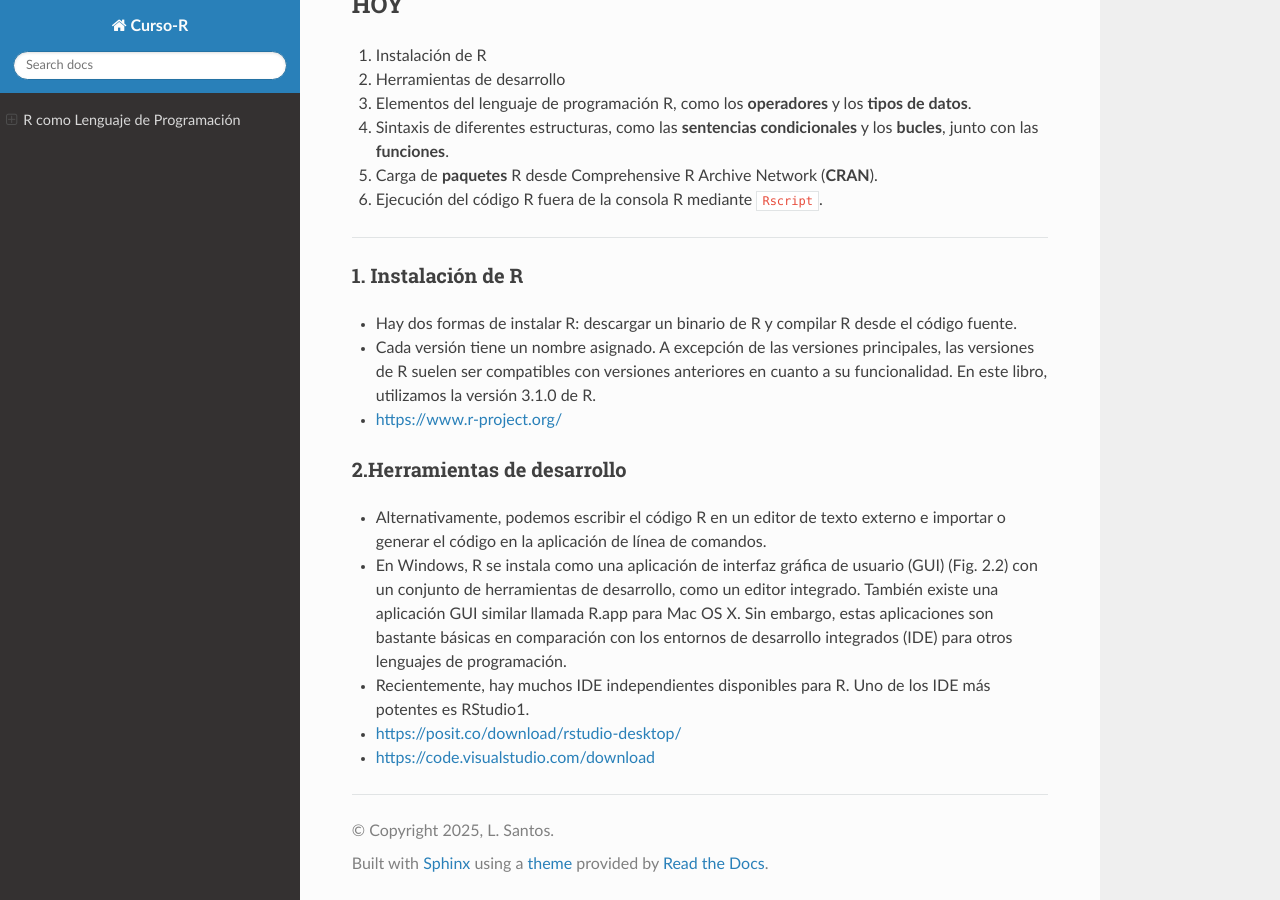
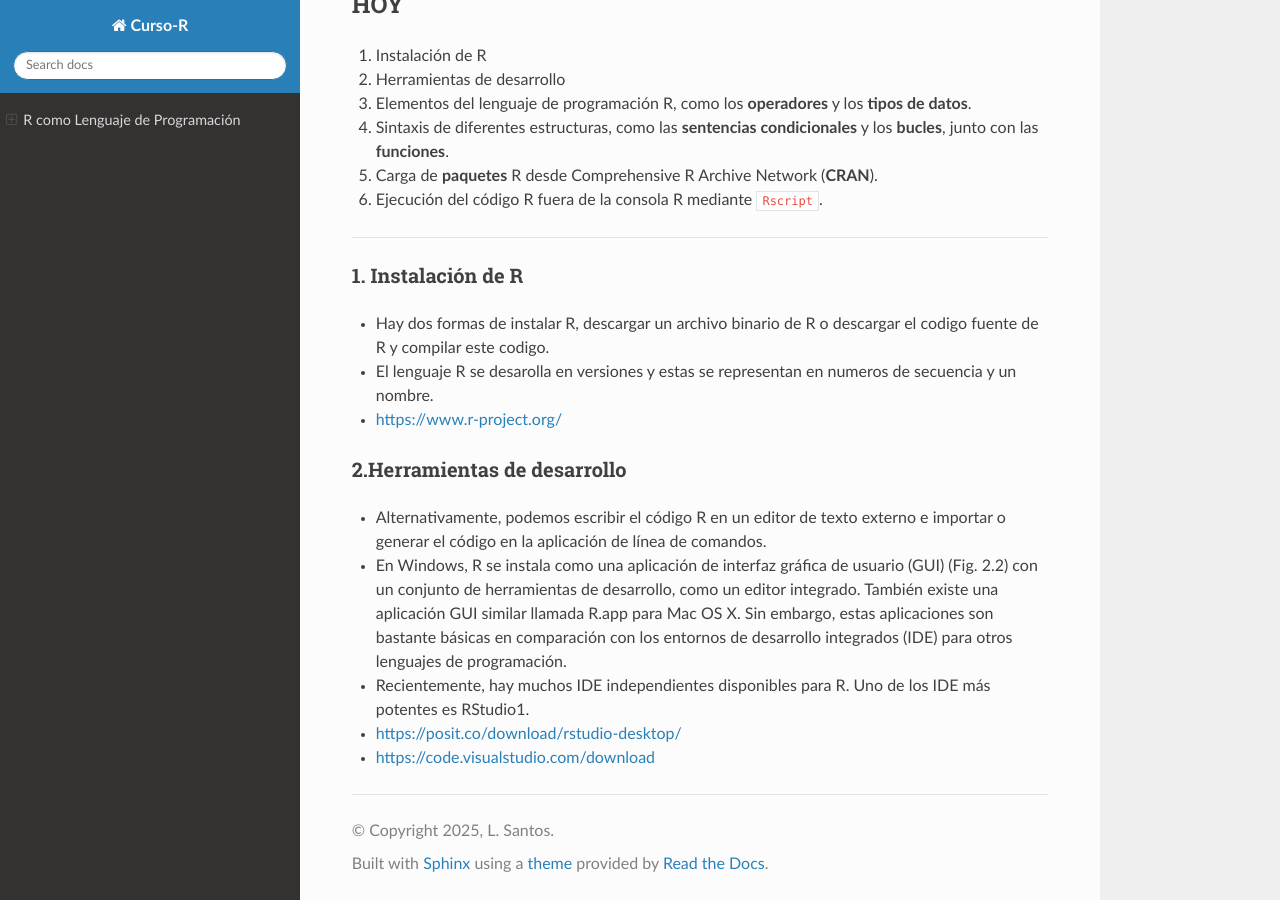
Before and after one commit to matecom57/santosg57-curso-r, a Sphinx documentation site: the page built from docs/source/Clase-03/clase-03.rst, in a window 1280 px wide and 900 px high, scrolled down 672 px. Built offline with Sphinx 7.4.7 and the Read the Docs theme 3.1.0, drawn with Linux system fonts in a browser that asks for light colours.

Commit message:
Test comité

```diff
--- a/docs/source/Clase-03/clase-03.rst
+++ b/docs/source/Clase-03/clase-03.rst
@@ -40,9 +40,9 @@ HOY
 1. Instalación de R
 *******************
 
-- Hay dos formas de instalar R: descargar un binario de R y compilar R desde el código fuente.
+- Hay dos formas de instalar R, descargar un archivo  binario de R o descargar el codigo fuente de R y compilar este codigo.
 
-- Cada versión tiene un nombre asignado. A excepción de las versiones principales, las versiones de R suelen ser compatibles con versiones anteriores en cuanto a su funcionalidad. En este libro, utilizamos la versión 3.1.0 de R.
+- El lenguaje R se desarolla en versiones y estas se representan en numeros de secuencia y un nombre.
 
 - https://www.r-project.org/
 
```
